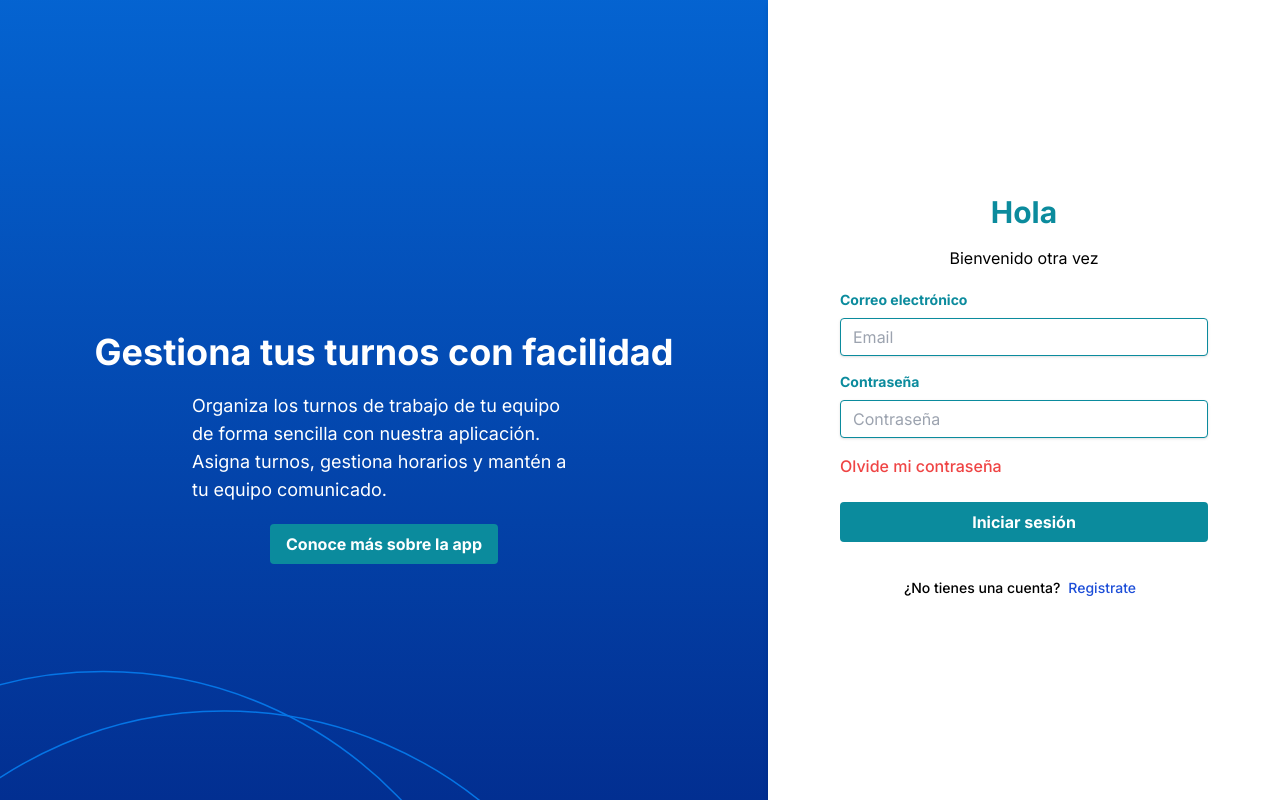
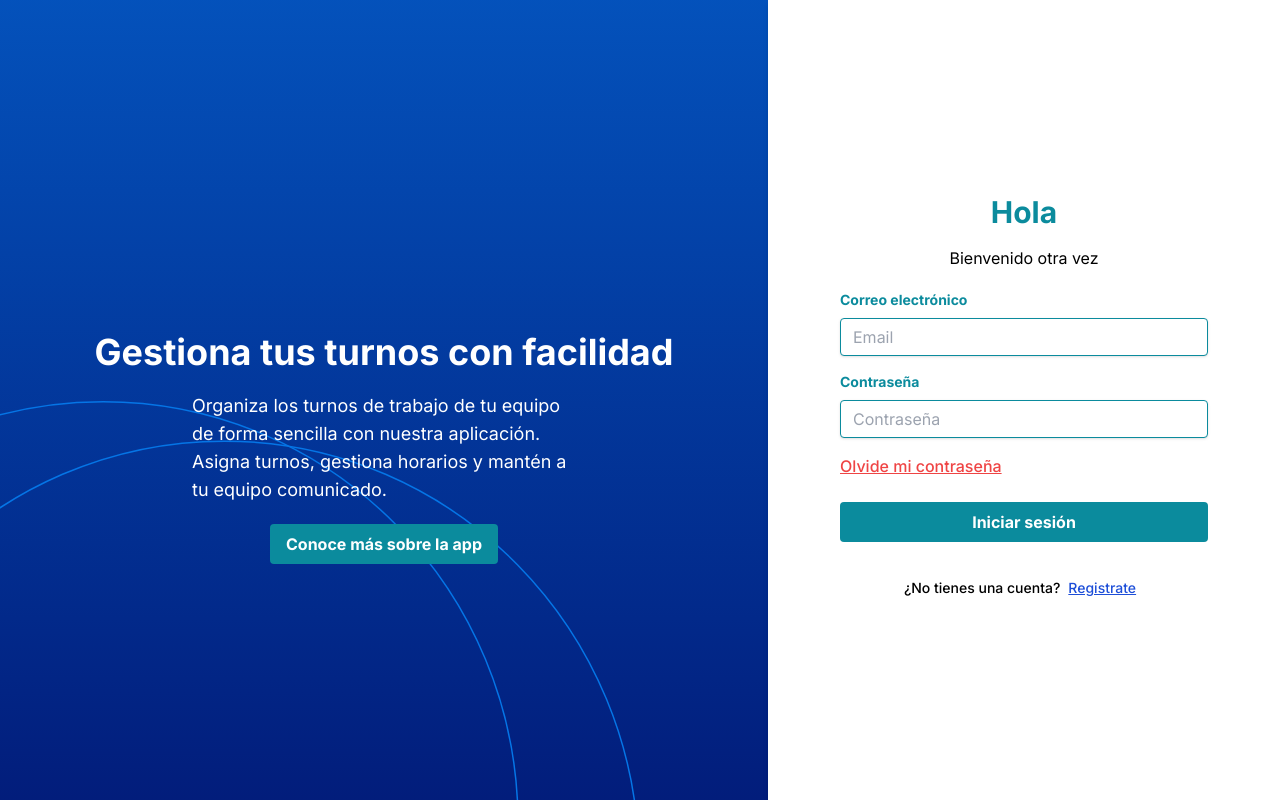
Before and after one commit to No-Country/c14-50-ft-nest, a Next.js app in the folder frontend/: page /auth/login in a window 1280 px wide. Built offline with nearby package versions, Linux system fonts and the light colour scheme.

Commit message:
style: se cambio  algunos estilos se añadio underline a enlaces de login la imagen de banner muestra la parte de abajo y no de centro

```diff
--- a/frontend/src/app/auth/login/page.tsx
+++ b/frontend/src/app/auth/login/page.tsx
@@ -12,7 +12,7 @@ export default function Login() {
         ¿No tienes una cuenta?
         <Link
           href="/auth/register"
-          className="text-blue-700 hover:text-blue-900 mx-2"
+          className="text-blue-700 hover:text-blue-900 mx-2 underline"
         >
           Registrate
         </Link>
--- a/frontend/src/components/Banner.tsx
+++ b/frontend/src/components/Banner.tsx
@@ -2,13 +2,13 @@ import Image from "next/image";
 
 export default function Banner() {
   return (
-    <div className="lg:w-[60%] bg-no-repeat bg-cover h-auto mt-12 mb-16 lg:h-screen text-white flex flex-col justify-center items-center gap-5">
+    <div className="lg:w-[60%] mt-12 mb-16 lg:h-screen text-white flex flex-col justify-center items-center gap-5">
       <Image
         src={"/banner.svg"}
         alt="Banner"
         layout="fill"
         objectFit="cover"
-        style={{ zIndex: "-1" }}
+        style={{ zIndex: "-1" , objectPosition: 'bottom'}}
       />
       <h2 className="text-2xl lg:text-4xl font-bold text-center">
         Gestiona tus turnos con facilidad
--- a/frontend/src/components/LoginForm.tsx
+++ b/frontend/src/components/LoginForm.tsx
@@ -32,7 +32,7 @@ const LoginForm = () => {
           onChange={e => setPassword(e.target.value)}
         />
       </div>
-      <Link href="/auth/register" className="text-red-500 font-medium">Olvide mi contraseña</Link>
+      <Link href="/auth/register" className="text-red-500 font-medium underline">Olvide mi contraseña</Link>
       <div className='my-2'>
         <button
           className="bg-primary w-full text-white hover:bg-[#0C616E] font-bold py-2 px-4 rounded focus:outline-none focus:shadow-outline ease-in-out duration-300"
```
